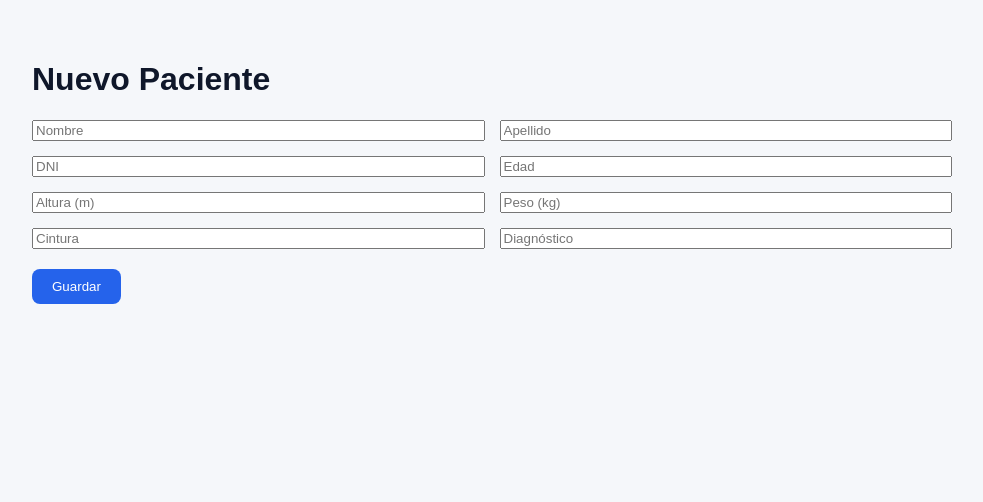
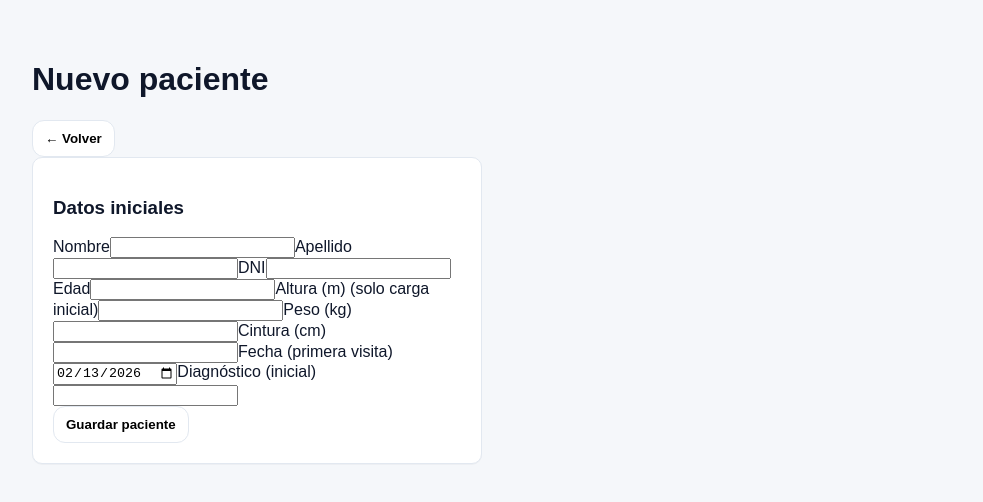
Before and after one commit to victorap-tech/nutri-app, a React (Vite) app in the folder frontend/: page /nuevo in a window 1280 px wide. Shown: the top 502 px of the page, without its empty margins (148-1131 px from the left). Built offline with nearby package versions, Linux system fonts and the light colour scheme.

Commit message:
Update NuevoPaciente.jsx

```diff
--- a/frontend/src/pages/NuevoPaciente.jsx
+++ b/frontend/src/pages/NuevoPaciente.jsx
@@ -1,38 +1,97 @@
 import { useState } from "react";
 import { useNavigate } from "react-router-dom";
-import { api } from "../api";
+import { api } from "../api/api";
 
 export default function NuevoPaciente() {
-  const navigate = useNavigate();
-  const [form, setForm] = useState({});
+  const nav = useNavigate();
+  const [err, setErr] = useState("");
+  const [saving, setSaving] = useState(false);
 
-  const handleChange = (e) => {
-    setForm({ ...form, [e.target.name]: e.target.value });
-  };
+  const [form, setForm] = useState({
+    nombre: "",
+    apellido: "",
+    dni: "",
+    edad: "",
+    altura: "",
+    peso: "",
+    cintura: "",
+    diagnostico: "",
+    fecha_visita: new Date().toISOString().slice(0, 10),
+  });
 
-  const guardar = async () => {
-    await api.crearPaciente(form);
-    navigate("/");
-  };
+  function set(k, v) {
+    setForm((p) => ({ ...p, [k]: v }));
+  }
+
+  async function guardar() {
+    setErr("");
+    setSaving(true);
+    try {
+      // Altura solo carga inicial ✅
+      const payload = {
+        ...form,
+        edad: form.edad ? Number(form.edad) : null,
+        altura: form.altura ? Number(String(form.altura).replace(",", ".")) : null,
+        peso: form.peso ? Number(String(form.peso).replace(",", ".")) : null,
+        cintura: form.cintura ? Number(String(form.cintura).replace(",", ".")) : null,
+      };
+
+      const r = await api.crearPaciente(payload);
+      nav(`/pacientes/${r.id}`);
+    } catch (e) {
+      setErr(String(e.message || e));
+    } finally {
+      setSaving(false);
+    }
+  }
 
   return (
     <div className="container">
-      <h1>Nuevo Paciente</h1>
-
-      <div className="grid-form">
-        <input name="nombre" placeholder="Nombre" onChange={handleChange} />
-        <input name="apellido" placeholder="Apellido" onChange={handleChange} />
-        <input name="dni" placeholder="DNI" onChange={handleChange} />
-        <input name="edad" placeholder="Edad" onChange={handleChange} />
-        <input name="altura" placeholder="Altura (m)" onChange={handleChange} />
-        <input name="peso" placeholder="Peso (kg)" onChange={handleChange} />
-        <input name="cintura" placeholder="Cintura" onChange={handleChange} />
-        <input name="diagnostico" placeholder="Diagnóstico" onChange={handleChange} />
+      <div className="row-between">
+        <h1>Nuevo paciente</h1>
+        <button className="btn" onClick={() => nav(-1)}>← Volver</button>
       </div>
 
-      <button className="btn-primary" onClick={guardar}>
-        Guardar
-      </button>
+      {err && <div className="alert error">{err}</div>}
+
+      <div className="grid">
+        <div className="card">
+          <h3>Datos iniciales</h3>
+
+          <div className="form-grid">
+            <label>Nombre<input value={form.nombre} onChange={(e) => set("nombre", e.target.value)} /></label>
+            <label>Apellido<input value={form.apellido} onChange={(e) => set("apellido", e.target.value)} /></label>
+            <label>DNI<input value={form.dni} onChange={(e) => set("dni", e.target.value)} /></label>
+            <label>Edad<input value={form.edad} onChange={(e) => set("edad", e.target.value)} /></label>
+
+            <label>Altura (m) <span className="muted">(solo carga inicial)</span>
+              <input value={form.altura} onChange={(e) => set("altura", e.target.value)} />
+            </label>
+
+            <label>Peso (kg)
+              <input value={form.peso} onChange={(e) => set("peso", e.target.value)} />
+            </label>
+
+            <label>Cintura (cm)
+              <input value={form.cintura} onChange={(e) => set("cintura", e.target.value)} />
+            </label>
+
+            <label>Fecha (primera visita)
+              <input type="date" value={form.fecha_visita} onChange={(e) => set("fecha_visita", e.target.value)} />
+            </label>
+
+            <label className="span-2">Diagnóstico (inicial)
+              <input value={form.diagnostico} onChange={(e) => set("diagnostico", e.target.value)} />
+            </label>
+          </div>
+
+          <div className="row-end">
+            <button className="btn primary" onClick={guardar} disabled={saving}>
+              {saving ? "Guardando..." : "Guardar paciente"}
+            </button>
+          </div>
+        </div>
+      </div>
     </div>
   );
 }
```
